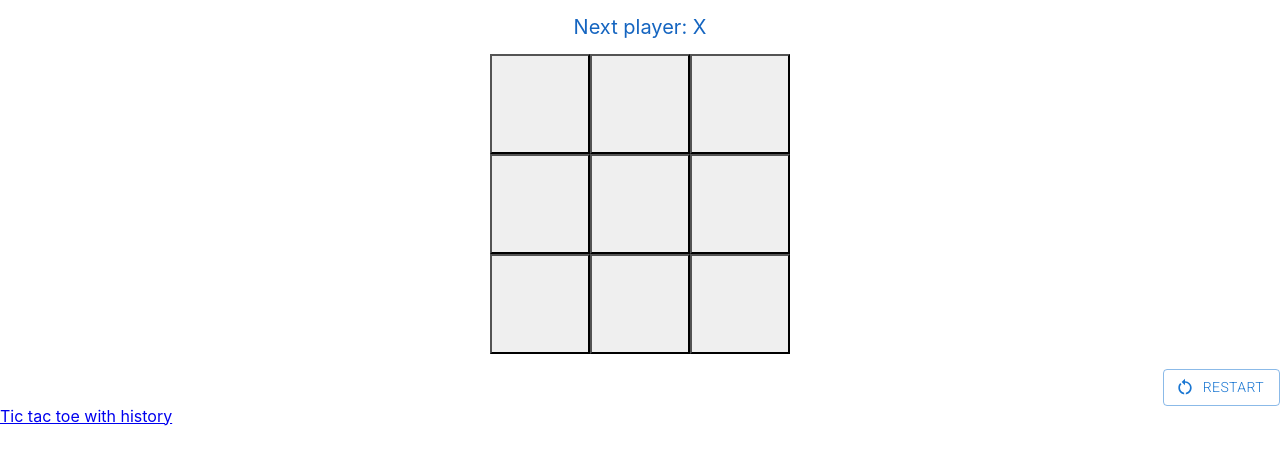
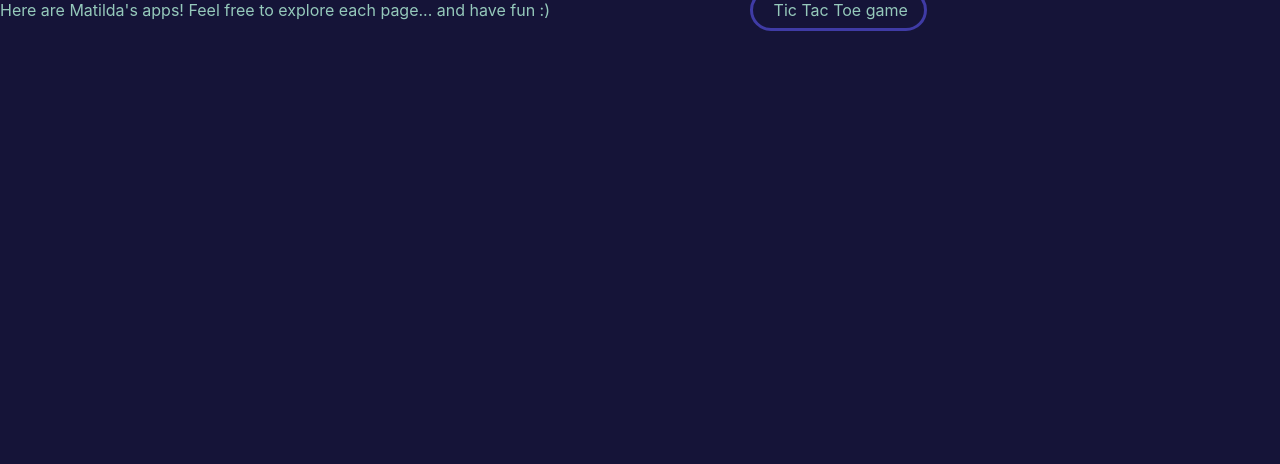
Before and after one commit to MathildeMerx/TicTacToe, a React (Create React App) app: page / in a window 1280 px wide. Shown: the top 464 px of the page. Built offline with nearby package versions, Linux system fonts and the light colour scheme.

Commit message:
CSS styling for tic tac toe game

```diff
--- a/package.json
+++ b/package.json
@@ -6,6 +6,7 @@
     "@emotion/react": "^11.7.1",
     "@emotion/styled": "^11.6.0",
     "@fontsource/roboto": "^4.5.1",
+    "@heroicons/react": "^1.0.5",
     "@mui/icons-material": "^5.3.0",
     "@mui/material": "^5.3.0",
     "@testing-library/jest-dom": "^5.16.1",
--- a/src/App.css
+++ /dev/null
@@ -1,60 +0,0 @@
-html {
-    box-sizing: border-box;
-}
-
-/* ------------------------------------------------ */
-
-.board-cell {
-    border-radius: 0px;
-    border-color: black;
-    font-size: 200%;
-    height: 100px;
-    width: 100px;
-}
-
-.game {
-    flex-basis: 33%;
-}
-
-.game-board {
-    display: flex;
-    flex-wrap: wrap;
-    height: 300px;
-    line-height: 0;
-    margin: auto;
-    width: 300px;
-}
-
-.game-info {
-    color: #1565c0;
-    font-size: 125%;
-    margin: 15px;
-    text-align: center;
-}
-
-.history-button {
-    line-height: 1.7;
-    width: 150px;
-}
-
-.history-steps {
-    display: flex;
-    flex-basis: 33%;
-    flex-direction: column;
-    margin-top: 50px;
-}
-
-.page {
-    display: flex;
-    margin-top: 20%;
-}
-
-.restart-button {
-    margin-top: 15px;
-    text-align: right;
-    width: 100%;
-}
-
-.tabs {
-    flex-basis: 33%;
-}
--- a/src/App.jsx
+++ b/src/App.jsx
@@ -1,50 +1,15 @@
-import "./App.css";
-import { useState } from "react";
-import { BoardCell, computeGameOutcome, computeNextPlayer } from "./cells.js";
-import "@fontsource/roboto/300.css";
-import Button from "@mui/material/Button";
-import RestartAltIcon from "@mui/icons-material/RestartAlt";
+import "./ticTacToe.css";
 import { Link } from "react-router-dom";
 
 function App() {
-    const [board, setBoard] = useState(Array(9).fill(null));
-    const nextPlayer = computeNextPlayer(board);
-    const gameOutcome = computeGameOutcome(board);
-
     return (
-        <div className="game">
-            <p className="game-info">
-                {gameOutcome
-                    ? gameOutcome === "draw"
-                        ? `Game over: draw`
-                        : `Game over, ${gameOutcome} wins!`
-                    : `Next player: ${nextPlayer}`}
-            </p>
-            <div className="game-board">
-                {[...Array(9).keys()].map((e) => (
-                    <BoardCell
-                        index={e}
-                        board={board}
-                        setBoard={setBoard}
-                        nextPlayer={nextPlayer}
-                        gameOutcome={gameOutcome}
-                        key={e}
-                    />
-                ))}
-            </div>
-            <div className="restart-button">
-                {/* <Button onClick={() => setBoard(Array(9).fill(null))}>
-                    {" "}
-                    Restart{" "} */}
-                <Button
-                    onClick={() => setBoard(Array(9).fill(null))}
-                    variant="outlined"
-                    startIcon={<RestartAltIcon />}
-                >
-                    Restart
-                </Button>
-            </div>
-            <Link to="/TicTacToeHistory"> Tic tac toe with history</Link>
+        <div>
+            Here are Matilda's apps! Feel free to explore each page... and have
+            fun :)
+            <Link to="/TicTacToe" className="link">
+                {" "}
+                Tic Tac Toe game
+            </Link>
         </div>
     );
 }
--- a/src/cells.js
+++ /dev/null
@@ -1,53 +0,0 @@
-import "./App.css";
-
-function BoardCell({ index, board, setBoard, nextPlayer, gameOutcome }) {
-    return (
-        <button
-            variant="outlined"
-            className="board-cell"
-            onClick={() =>
-                cellClick(index, board, setBoard, nextPlayer, gameOutcome)
-            }
-        >
-            {board[index]}
-        </button>
-    );
-}
-function cellClick(i, board, setBoard, nextPlayer, gameOutcome) {
-    if (gameOutcome || board[i]) {
-        return;
-    } else {
-        const copyBoard = [...board];
-        copyBoard[i] = nextPlayer;
-        setBoard(copyBoard);
-    }
-}
-
-function computeNextPlayer(board) {
-    return board.filter((x) => x === null).length % 2 === 0 ? "O" : "X";
-}
-
-function computeGameOutcome(board) {
-    const combinations = [
-        [0, 1, 2],
-        [3, 4, 5],
-        [6, 7, 8],
-        [0, 3, 6],
-        [1, 4, 7],
-        [2, 5, 8],
-        [0, 4, 8],
-        [2, 4, 6],
-    ];
-    for (let i = 0; i < combinations.length; i++) {
-        let [a, b, c] = combinations[i];
-        if (board[a] && board[a] === board[b] && board[a] === board[c]) {
-            return board[a];
-        }
-    }
-    if (board.filter((x) => x === null).length === 0) {
-        return "draw";
-    }
-    return null;
-}
-
-export { BoardCell, computeGameOutcome, computeNextPlayer };
--- a/src/index.js
+++ b/src/index.js
@@ -3,14 +3,14 @@ import ReactDOM from "react-dom";
 import { BrowserRouter, Routes, Route } from "react-router-dom";
 import "./index.css";
 import App from "./App";
-import AppHistory from "./AppHistory";
+import TicTacToe from "./ticTacToe";
 import reportWebVitals from "./reportWebVitals";
 
 ReactDOM.render(
     <BrowserRouter>
         <Routes>
             <Route path="/" element={<App />} />
-            <Route path="/TicTacToeHistory" element={<AppHistory />} />
+            <Route path="/TicTacToe" element={<TicTacToe />} />
         </Routes>
     </BrowserRouter>,
     document.getElementById("root")
--- /dev/null
+++ b/src/ticTacToe.css
@@ -0,0 +1,114 @@
+a {
+    border-color: var(--contrast-color);
+    border-style: solid;
+    border-radius: 30px;
+    color: var(--light-color);
+    font-size: 100%;
+    padding: 8px 16px;
+    text-decoration: none;
+}
+
+button {
+    background-color: var(--dark-color);
+    border-color: var(--contrast-color);
+    border-style: solid;
+    color: var(--light-color);
+    cursor: pointer;
+}
+
+button:disabled {
+    color: var(--contrast-color);
+}
+
+html {
+    background-color: var(--dark-color);
+    box-sizing: border-box;
+    color: var(--light-color);
+}
+
+:root {
+    --contrast-color: #3f3ba5;
+    --dark-color: #151438;
+    --light-color: #95c9bb;
+}
+
+/* ------------------------------------------------ */
+
+.board-cell {
+    font-size: 200%;
+    height: 100px;
+    width: 100px;
+}
+
+.button-icon {
+    align-items: center;
+    border-radius: 30px;
+    display: flex;
+    justify-content: center;
+    gap: 8px;
+    padding: 8px;
+    width: 100px;
+}
+
+.game {
+    flex-basis: 50%;
+}
+
+.game-board {
+    display: flex;
+    flex-wrap: wrap;
+    height: 300px;
+    line-height: 0;
+    margin: auto;
+    width: 300px;
+}
+
+.game-info {
+    color: var(--light-color);
+    font-size: 125%;
+    margin: 15px;
+    text-align: center;
+}
+
+.history-button {
+    border-style: none;
+    line-height: 1.44;
+    padding-bottom: 16px;
+    width: 120px;
+}
+
+.history-steps {
+    display: flex;
+    flex-basis: 25%;
+    flex-direction: column;
+    margin-top: 52px;
+}
+
+.icon {
+    height: 16px;
+    width: 16px;
+}
+
+.link {
+    margin-left: 200px;
+}
+
+.page {
+    display: flex;
+    margin-top: 20%;
+}
+
+.restart-button {
+    font-size: 85%;
+    margin-top: 15px;
+    text-align: right;
+    width: 100%;
+}
+
+.tabs {
+    color: var(--light-color);
+    flex-basis: 25%;
+    font-size: 85%;
+    padding-left: 3%;
+    margin-top: 52px;
+}
--- a/src/AppHistory.jsx
+++ b/src/ticTacToe.jsx
@@ -1,13 +1,15 @@
-import "./App.css";
+import "./ticTacToe.css";
 import { Link } from "react-router-dom";
 import { useState } from "react";
-import { computeGameOutcome, computeNextPlayer } from "./cells.js";
-import { BoardCellHistory, latestStep } from "./cellHistory.js";
-import "@fontsource/roboto/300.css";
-import Button from "@mui/material/Button";
-import RestartAltIcon from "@mui/icons-material/RestartAlt";
+import {
+    BoardCellHistory,
+    latestStep,
+    computeNextPlayer,
+    computeGameOutcome,
+} from "./ticTacToeLogic.jsx";
+import { RefreshIcon } from "@heroicons/react/solid";
 
-function AppHistory() {
+function TicTacToe() {
     const [boardHistory, setBoardHistory] = useState(
         Array(10)
             .fill(null)
@@ -20,7 +22,10 @@ function AppHistory() {
     return (
         <div className="page">
             <div className="tabs">
-                <Link to="/"> Tic tac toe</Link>
+                <Link to="/" className="link">
+                    {" "}
+                    Main page
+                </Link>
             </div>
             <div className="game">
                 <p className="game-info">
@@ -44,9 +49,8 @@ function AppHistory() {
                         />
                     ))}
                     <div className="restart-button">
-                        <Button
-                            size="small"
-                            sx={{ mx: "3px", color: "primary.dark" }}
+                        <button
+                            className="button-icon"
                             onClick={() => {
                                 setBoardHistory(
                                     Array(10)
@@ -55,19 +59,17 @@ function AppHistory() {
                                 );
                                 setStepNumber(0);
                             }}
-                            variant="text"
-                            startIcon={<RestartAltIcon />}
                         >
+                            <RefreshIcon className="icon" />
                             Restart
-                        </Button>
+                        </button>
                     </div>
                 </div>
             </div>
             <div className="history-steps">
                 {[...Array(9).keys()].map((e) =>
                     e < latestStep(boardHistory) ? (
-                        <Button
-                            sx={{ mt: "-2px" }}
+                        <button
                             className="history-button"
                             key={e}
                             onClick={() => {
@@ -75,9 +77,9 @@ function AppHistory() {
                             }}
                         >
                             Go back to step {e}
-                        </Button>
+                        </button>
                     ) : e === latestStep(boardHistory) ? (
-                        <Button
+                        <button
                             disabled
                             sx={{ mt: "-2px" }}
                             className="history-button"
@@ -87,7 +89,7 @@ function AppHistory() {
                             }}
                         >
                             Go back to step {e}
-                        </Button>
+                        </button>
                     ) : null
                 )}
             </div>
@@ -95,4 +97,4 @@ function AppHistory() {
     );
 }
 
-export default AppHistory;
+export default TicTacToe;
--- a/src/cellHistory.js
+++ b/src/ticTacToeLogic.jsx
@@ -1,5 +1,3 @@
-import Button from "@mui/material/Button";
-
 function latestStep(boardHistory) {
     return 9 - boardHistory[9].filter((e) => e === null).length;
 }
@@ -14,8 +12,7 @@ function BoardCellHistory({
     setBoardHistory,
 }) {
     return (
-        <Button
-            variant="outlined"
+        <button
             className="board-cell"
             onClick={() =>
                 cellClickHistory(
@@ -31,7 +28,7 @@ function BoardCellHistory({
         >
             {" "}
             {boardHistory[stepNumber][index]}
-        </Button>
+        </button>
     );
 }
 
@@ -63,4 +60,31 @@ function cellClickHistory(
     }
 }
 
-export { BoardCellHistory, latestStep };
+function computeNextPlayer(board) {
+    return board.filter((x) => x === null).length % 2 === 0 ? "O" : "X";
+}
+
+function computeGameOutcome(board) {
+    const combinations = [
+        [0, 1, 2],
+        [3, 4, 5],
+        [6, 7, 8],
+        [0, 3, 6],
+        [1, 4, 7],
+        [2, 5, 8],
+        [0, 4, 8],
+        [2, 4, 6],
+    ];
+    for (let i = 0; i < combinations.length; i++) {
+        let [a, b, c] = combinations[i];
+        if (board[a] && board[a] === board[b] && board[a] === board[c]) {
+            return board[a];
+        }
+    }
+    if (board.filter((x) => x === null).length === 0) {
+        return "draw";
+    }
+    return null;
+}
+
+export { BoardCellHistory, latestStep, computeNextPlayer, computeGameOutcome };
```
Also changed, not shown: src/logo.svg (deleted), 1 other file (tests, documents, lock files or other folders).
